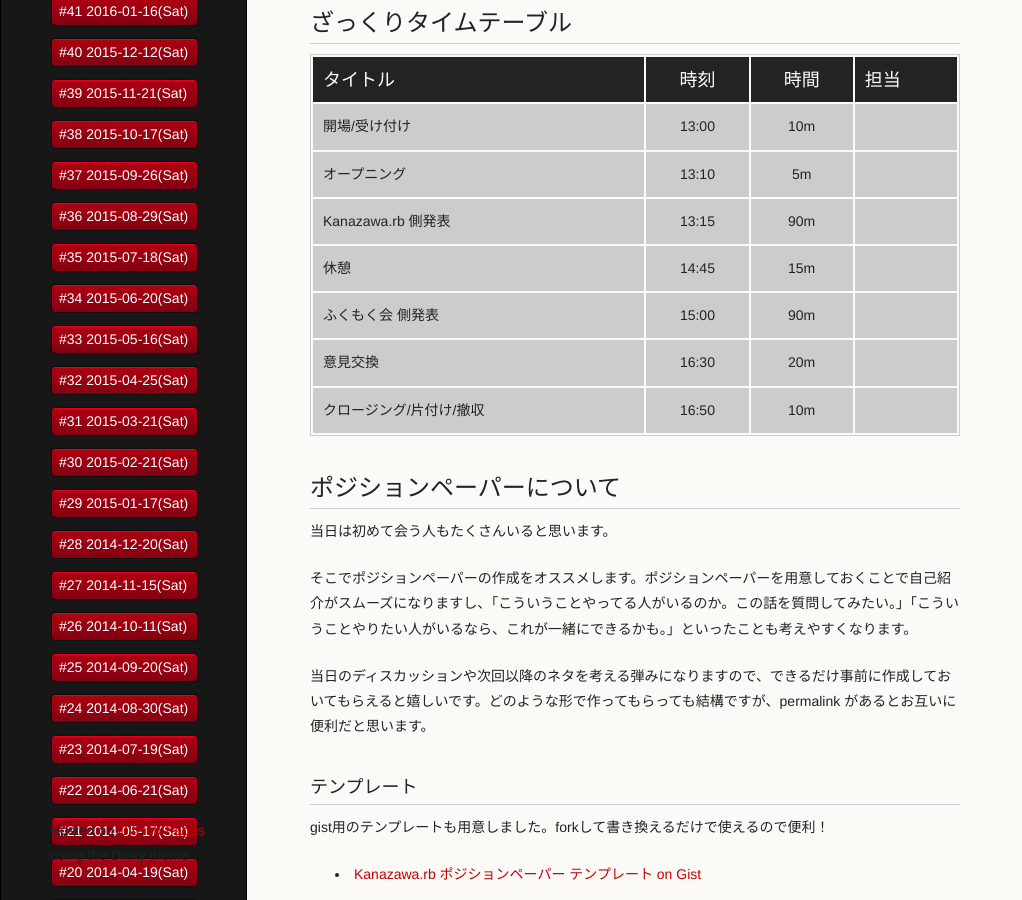
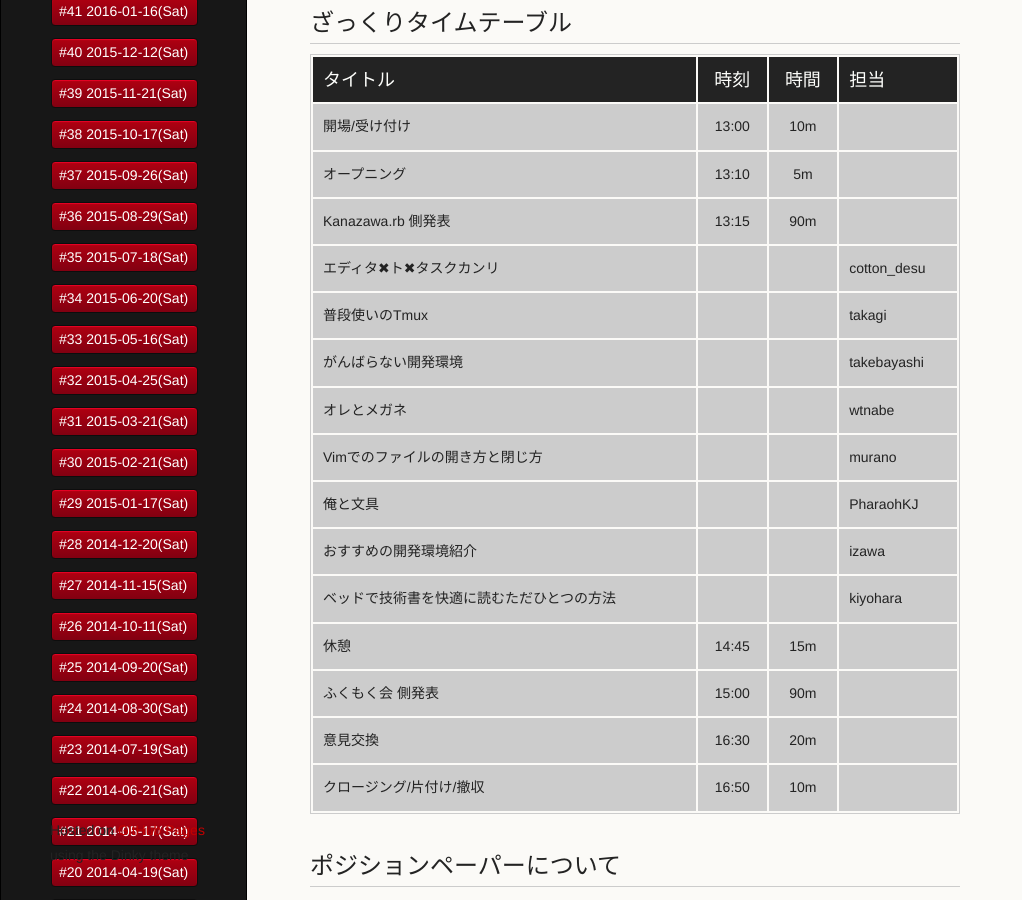
Before and after one commit to kanazawarb/meetup, a Jekyll site: the page built from 58/index.md, in a window 1280 px wide and 900 px high, scrolled down 868 px. Shown: the whole window, without its empty margins (0-1022 px from the left). Built offline with Jekyll 4.4.1, drawn with Linux system fonts in a browser that asks for light colours; a script that is not in the unit is left out.

Commit message:
Add kzrb58 LT entries to the timetable

```diff
--- a/58/index.md
+++ b/58/index.md
@@ -48,15 +48,23 @@ published: true
 
 ## ざっくりタイムテーブル
 
-| タイトル                          | 時刻  | 時間 | 担当                                                    |
-|:----------------------------------|:-----:|:----:|:--------------------------------------------------------|
-| 開場/受け付け                     | 13:00 | 10m  |                                                         |
-| オープニング                      | 13:10 | 5m   |                                                         |
-| Kanazawa.rb 側発表                | 13:15 | 90m  |                                                         |
-| 休憩                              | 14:45 | 15m  |                                                         |
-| ふくもく会 側発表                 | 15:00 | 90m  |                                                         |
-| 意見交換                          | 16:30 | 20m  |                                                         |
-| クロージング/片付け/撤収          | 16:50 | 10m  |                                                         |
+| タイトル                                   | 時刻  | 時間 | 担当                                                    |
+|:-------------------------------------------|:-----:|:----:|:--------------------------------------------------------|
+| 開場/受け付け                              | 13:00 | 10m  |                                                         |
+| オープニング                               | 13:10 | 5m   |                                                         |
+| Kanazawa.rb 側発表                         | 13:15 | 90m  |                                                         |
+| エディタ✖ト✖タスクカンリ                   |       |      | cotton_desu                                             |
+| 普段使いのTmux                             |       |      | takagi                                                  |
+| がんばらない開発環境                       |       |      | takebayashi                                             |
+| オレとメガネ                               |       |      | wtnabe                                                  |
+| Vimでのファイルの開き方と閉じ方            |       |      | murano                                                  |
+| 俺と文具                                   |       |      | PharaohKJ                                               |
+| おすすめの開発環境紹介                     |       |      | izawa                                                   |
+| ベッドで技術書を快適に読むただひとつの方法 |       |      | kiyohara                                                |
+| 休憩                                       | 14:45 | 15m  |                                                         |
+| ふくもく会 側発表                          | 15:00 | 90m  |                                                         |
+| 意見交換                                   | 16:30 | 20m  |                                                         |
+| クロージング/片付け/撤収                   | 16:50 | 10m  |                                                         |
 
 ## ポジションペーパーについて
 
```
